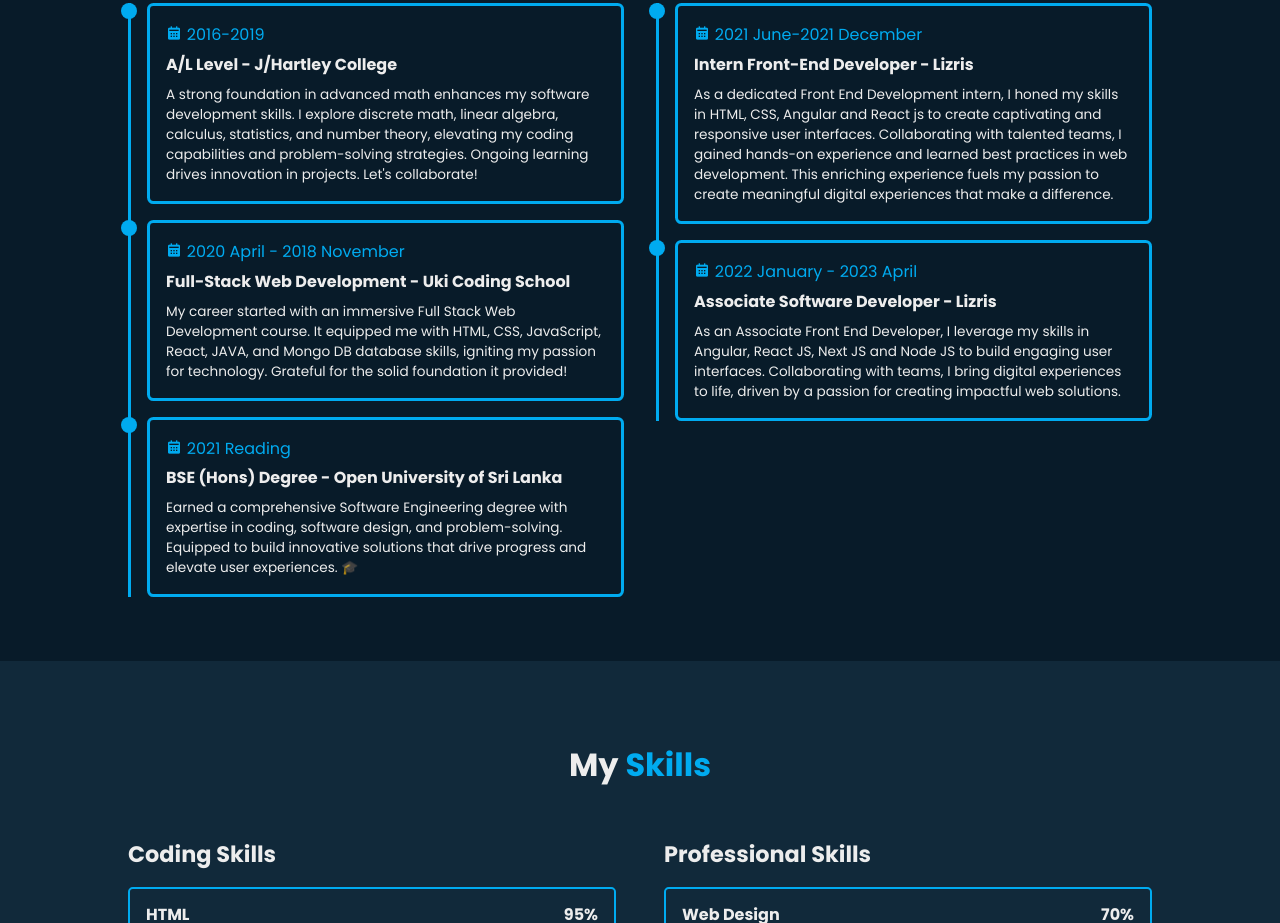
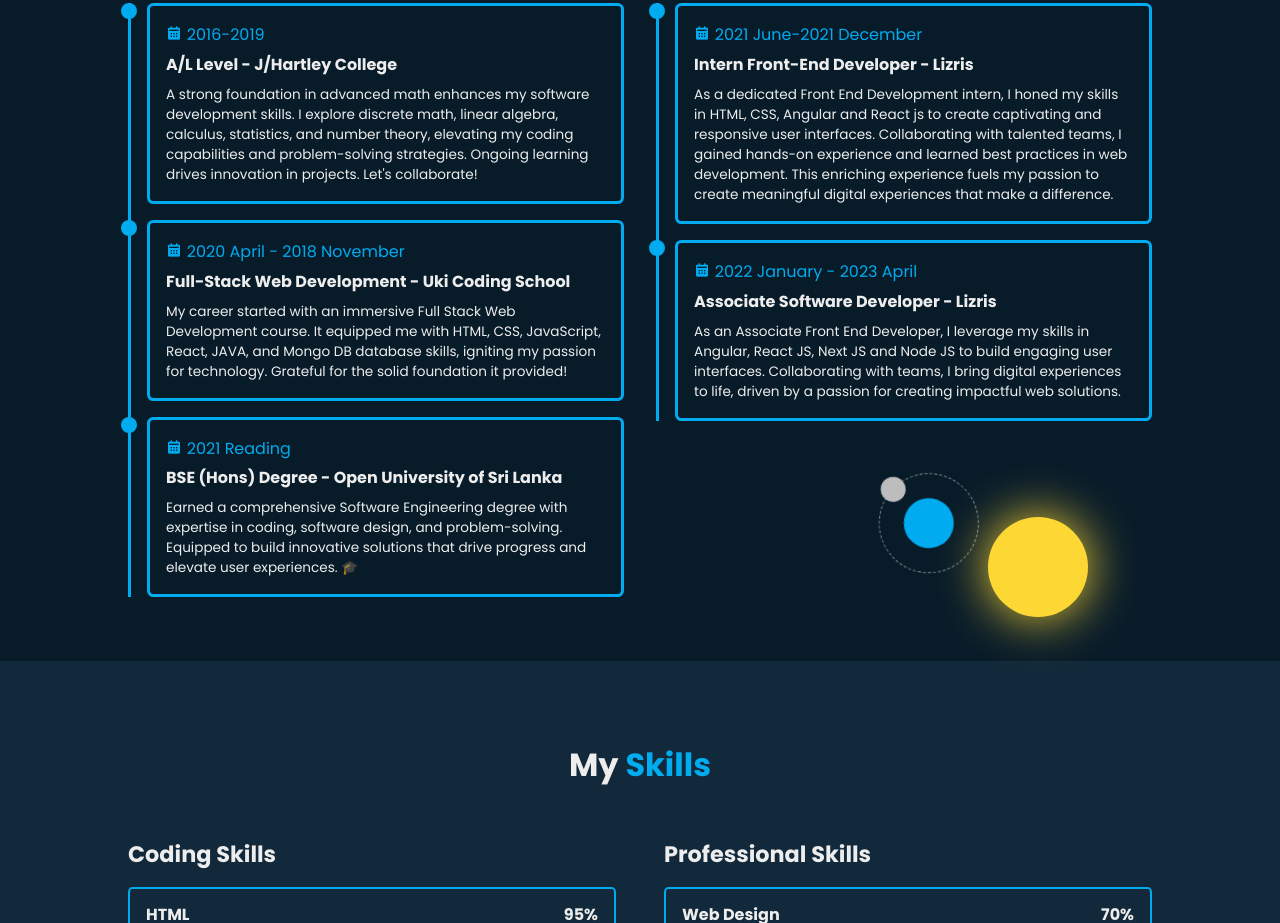
Before and after one commit to vithusan99/AnithCV, a plain HTML site: page index.html in a window 1280 px wide. Shown: the part 1877-2800 px from the top of the page. Drawn offline with nearby package versions, Linux system fonts and the light colour scheme.

Commit message:
content updated successfull

```diff
--- a/index.html
+++ b/index.html
@@ -21,7 +21,7 @@
 
 <body>
     <header class="header">
-        <a href="#" class="logo">Anith.<span class="animate" style="--i:1"></span></a>
+        <a href="#" class="logo">avdev<span class="animate" style="--i:1"></span></a>
         <div class="bx bx-menu" id="menu-icn"><span class="animate" style="--i:2"></span></div>
 
         <nav class="navbar">
@@ -215,8 +215,18 @@
                 </div>
             </div>
         </div>
-        </div>
+
+        <section class="solar-design">
+            <!-- <div class="sun_cover"> -->
+                <div class="sun"></div>
+            <!-- </div> -->
+            <div class="earth">
+                <div class="moon"></div>
+            </div>
+        </section>
+
     </section>
+
 
     <section class="skills" id="skills">
         <h2 class="heading">My <span>Skills</span></h2>
--- a/main.css
+++ b/main.css
@@ -511,6 +511,8 @@ section {
     min-height: auto;
     padding-bottom: 3rem;
     padding-top: 5rem;
+    position: relative;
+    z-index: 2;
 }
 
 .education .edu-row {
@@ -833,7 +835,7 @@ section {
     color: var(--secondary-clr);
 }
 
-/* animation reload and scroll  */
+/* ---------------------------------------animation reload and scroll  */
 .animate {
     position: absolute;
     top: 0;
@@ -851,6 +853,87 @@ section {
     animation: showRight 1s ease forwards;
     animation-delay: calc(.3s * var(--i));
 }
+
+/* -------------------------------------------solar design  */
+
+.solar-design{
+    position: absolute;
+    bottom: 5%;
+    right: 5%;
+    display: flex;
+    align-items: center;
+    justify-content: center;
+    /* height: 50vh; */
+}
+
+.sun{
+    width: 100px;
+    height: 100px;
+    background-color: #fdd835;
+    border-radius: 50%;
+    box-shadow: 0 0 50px #fdd835;
+    z-index: 1;
+
+}
+
+.earth{
+    position: absolute;
+    top: 50%;
+    left: 50%;
+    width: 50px;
+    height: 50px;
+    background-color: #00abf0;
+    transform-origin: top left;
+    border-radius: 50%;
+    animation: rotate-earth 12s linear infinite;
+    z-index: 1;
+
+}
+.earth::before{
+    content: '';
+    position: absolute;
+    top: 50%;
+    left: 50%;
+    width: 100px;
+    height: 100px;
+    border-radius: 50%;
+    border: 1px dashed rgba(255,255,255,0.5);
+    box-sizing: border-box;
+    transform-origin: 0 0;
+    transform: translate(-50%,-50%);
+}
+.moon{
+    position: absolute;
+    width: 25px;
+    height: 25px;
+    border-radius: 50%;
+    background-color: #bdbdbd;
+    top: 50%;
+    left: 50%;
+    transform-origin: top left;
+    animation: rotate-moon 6s linear infinite;
+    z-index: 1;
+
+}
+
+
+@keyframes rotate-moon {
+    0%{
+        transform: rotate(0deg) translateX(35px);
+    }
+    100% {
+        transform: rotate(360deg) translateX(35px);
+    }
+}
+@keyframes rotate-earth {
+    0%{
+        transform: rotate(0deg) translateX(90px);
+    }
+    100% {
+        transform: rotate(360deg) translateX(90px);
+    }
+}
+
 
 @keyframes logoRight {
     100% {
@@ -1089,6 +1172,44 @@ section {
     .home-social a {
         font-size: 17px;
     }
+    .solar-design{
+        bottom: -5%;
+        right: 1%;
+    }
+    .earth{
+        width: 25px;
+        height: 25px;
+    }
+    .sun{
+        width: 60px;
+        height: 60px;
+    }
+
+    .moon{
+        width: 15px;
+        height: 15px;
+    }
+    .earth::before{
+        width: 60px;
+        height: 60px;
+    }
+    @keyframes rotate-moon {
+        0%{
+            transform: rotate(0deg) translateX(20px);
+        }
+        100% {
+            transform: rotate(360deg) translateX(20px);
+        }
+    }
+    @keyframes rotate-earth {
+        0%{
+            transform: rotate(0deg) translateX(90px);
+        }
+        100% {
+            transform: rotate(360deg) translateX(90px);
+        }
+    }
+
 }
 
 @media (max-width:462px) {
```
